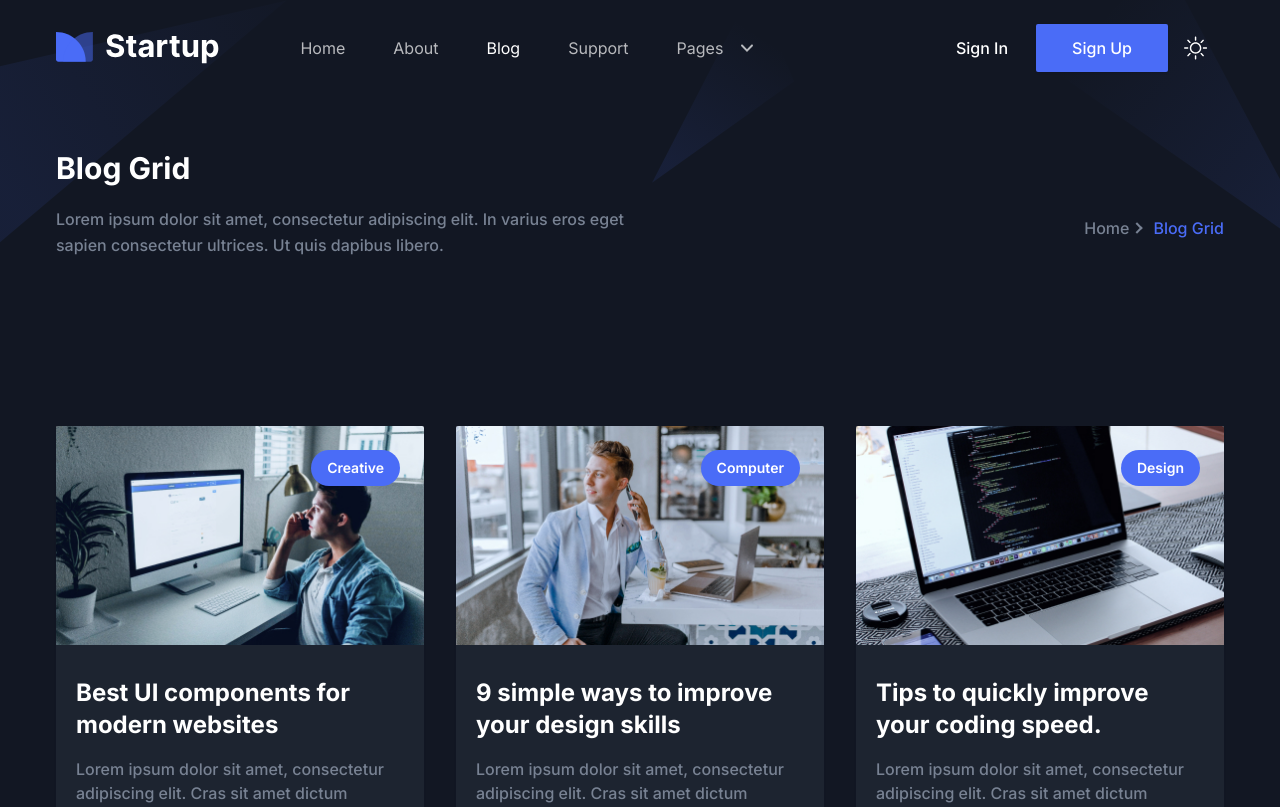
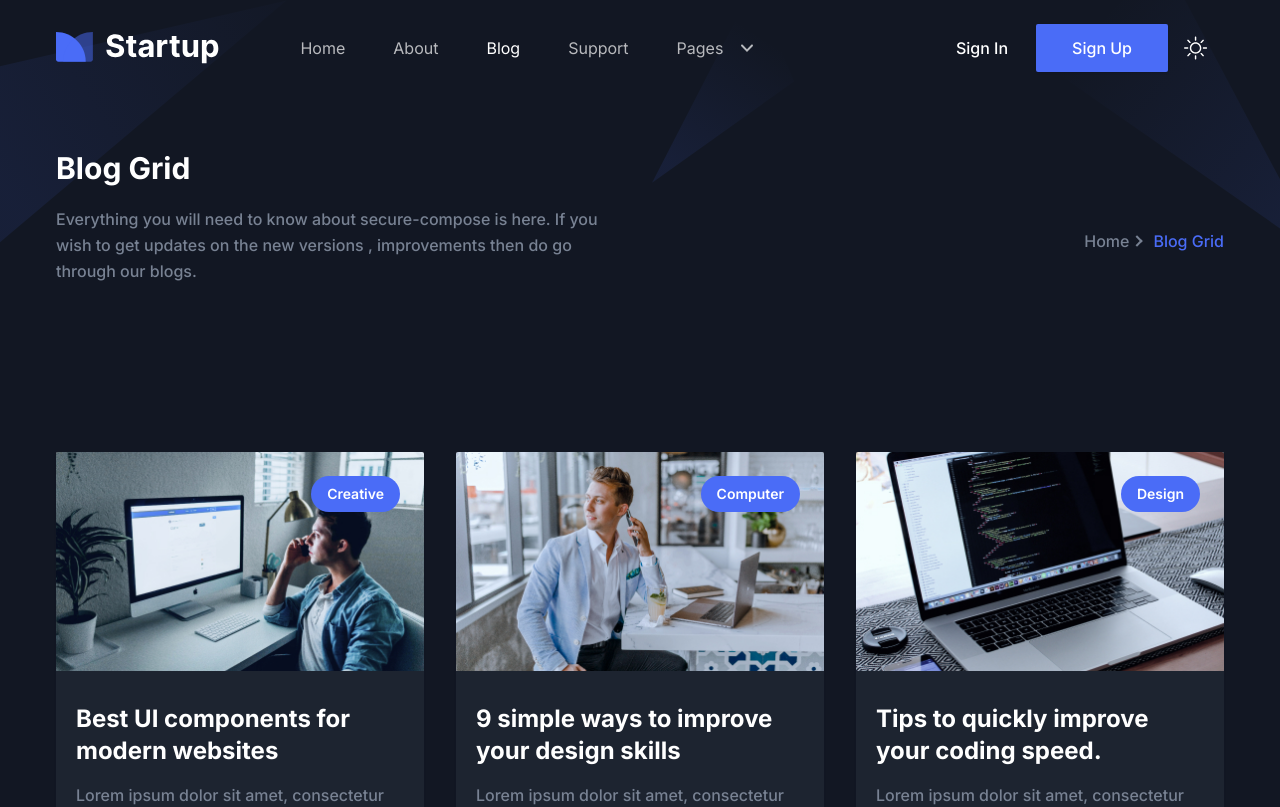
Before and after one commit to inkerton/Secure-compose-frontend, a Next.js app: page /blog in a window 1280 px wide. Shown: the top 807 px of the page. Built offline with nearby package versions, Linux system fonts and the light colour scheme.

Commit message:
Update page.tsx

```diff
--- a/app/blog/page.tsx
+++ b/app/blog/page.tsx
@@ -5,8 +5,8 @@ import Breadcrumb from "@/components/Common/Breadcrumb";
 import { Metadata } from "next";
 
 export const metadata: Metadata = {
-  title: "Blog Page | Free Next.js Template for Startup and SaaS",
-  description: "This is Blog Page for Startup Nextjs Template",
+  title: "Blog Posts",
+  description: "This is Blog Page for  Nextjs Template",
   // other metadata
 };
 
@@ -15,7 +15,7 @@ const Blog = () => {
     <>
       <Breadcrumb
         pageName="Blog Grid"
-        description="Lorem ipsum dolor sit amet, consectetur adipiscing elit. In varius eros eget sapien consectetur ultrices. Ut quis dapibus libero."
+        description="Everything you will need to know about secure-compose is here. If you wish to get updates on the new versions , improvements then do go through our blogs."
       />
 
       <section className="pb-[120px] pt-[120px]">
```
